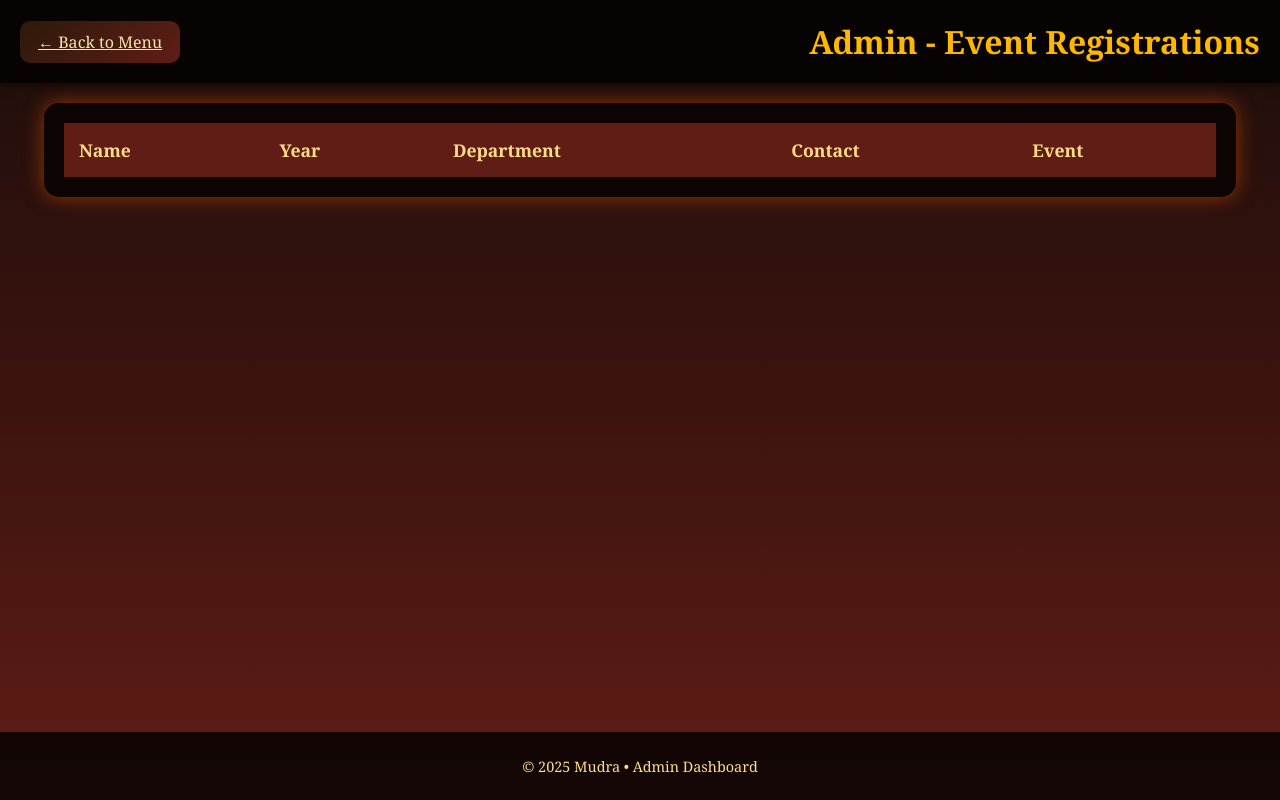
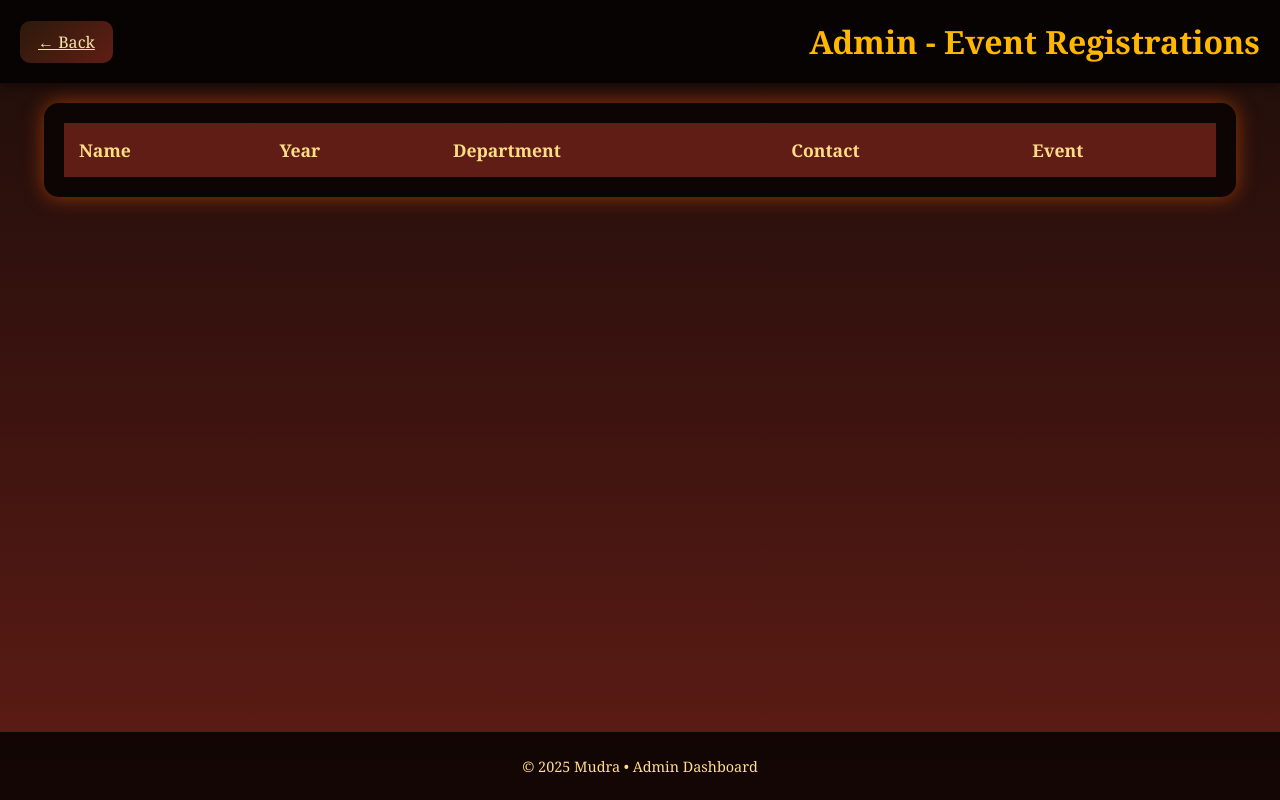
Before and after one commit to Sreelakshmi-cloud/Mudra, a plain HTML site: page registrations.html in a window 1280 px wide. Drawn offline with Linux system fonts and the light colour scheme; no server answers.

Commit message:
second commit

```diff
--- a/registrations.html
+++ b/registrations.html
@@ -9,7 +9,7 @@
 <body>
   <header>
     <nav>
-      <a href="menu.html" class="back-button">← Back to Menu</a>
+      <a href="menu.html" class="back-button">← Back</a>
       <h1>Admin - Event Registrations</h1>
     </nav>
   </header>
```
Also changed, not shown: admin.html (+1 -0 lines), admin.css (line endings or trailing spaces), admin.js (line endings or trailing spaces).
